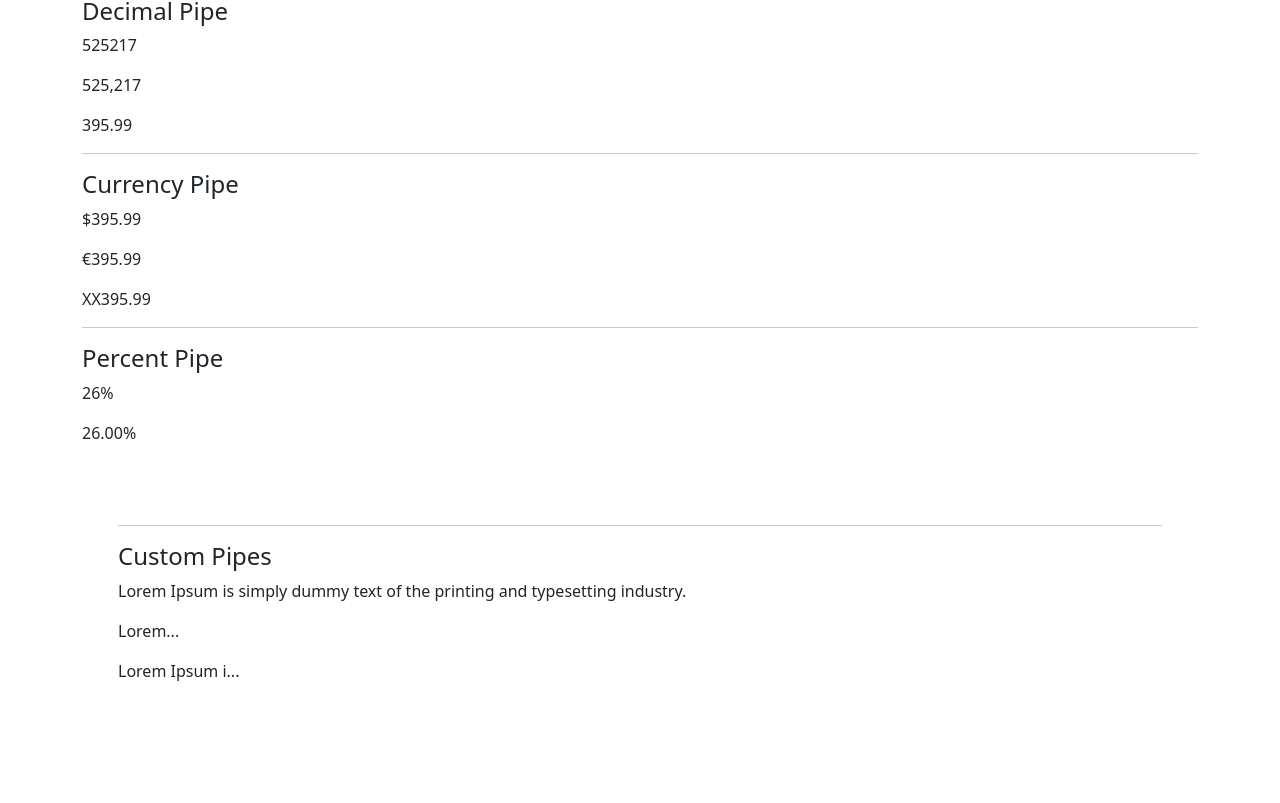
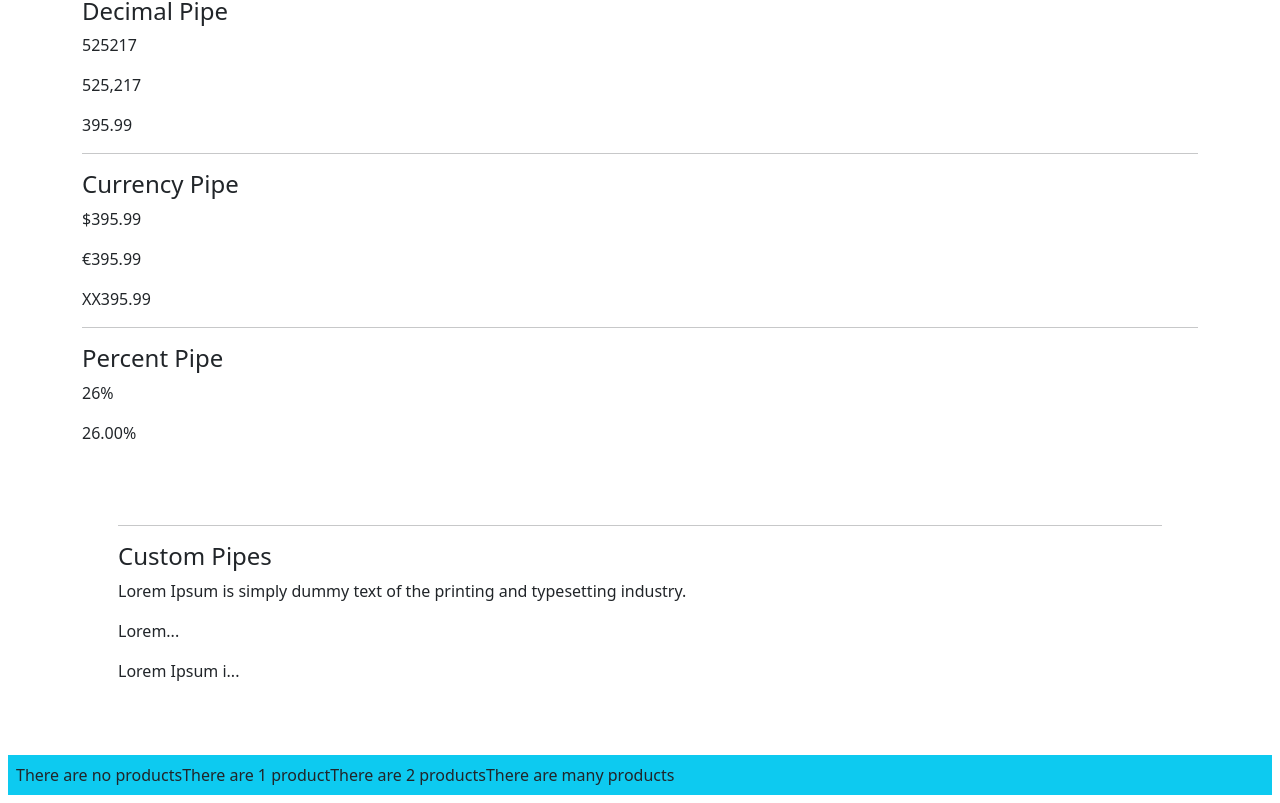
Before and after one commit to MustafaPeynirci/Angular-Development-Project, an Angular app in the folder example/: page / in a window 1280 px wide. Shown: the part 839-1642 px from the top of the page. Before the commit the page ends 1586 px from the top, so only its background shows below. Built offline with nearby package versions, Linux system fonts and the light colour scheme.

Commit message:
ngSwitch first

```diff
--- a/example/src/app/product/product.component.html
+++ b/example/src/app/product/product.component.html
@@ -63,3 +63,10 @@
     <p>{{text | summary:5 }}</p>
     <p>{{text | summary:13 }}</p>
 </div>
+
+<div class="bg-info m-2 p-2">
+    <span>There are no products</span>
+    <span>There are 1 product</span>
+    <span>There are 2 products</span>
+    <span>There are many products</span>
+</div>
```
